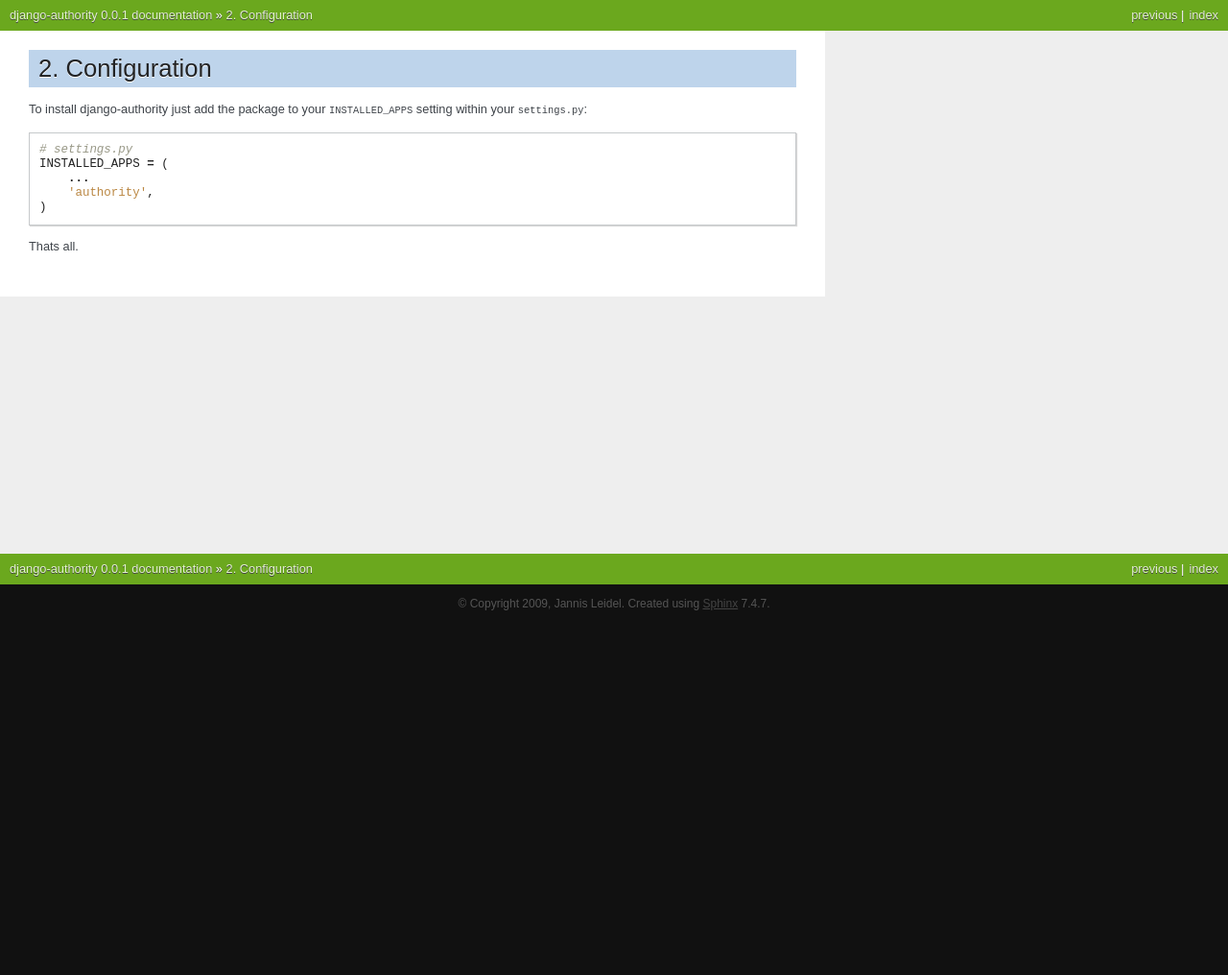
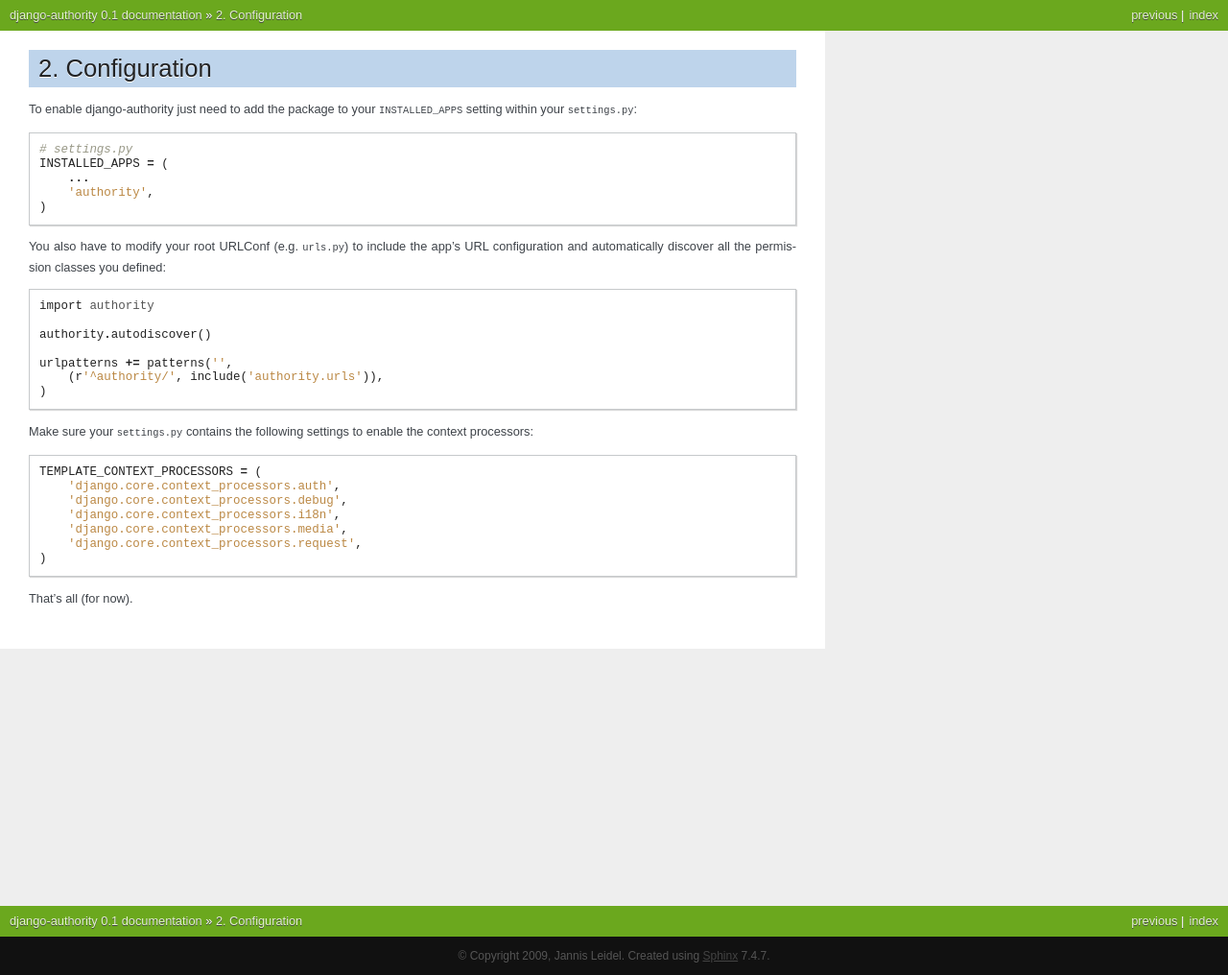
Before and after one commit to jazzband/django-authority, a Sphinx documentation site: the page built from docs/configuration.txt, in a window 1280 px wide. Shown: the whole page at 96% size. Built offline with Sphinx 7.4.7, drawn with Linux system fonts in a browser that asks for light colours; before the commit the page ends 900 px from its top, so only the background shows below that.

Commit message:
Some minor updates to the docs by bartTC, thanks

```diff
--- a/docs/conf.py
+++ b/docs/conf.py
@@ -45,9 +45,9 @@
 # built documents.
 #
 # The short X.Y version.
-version = '0.0.1'
+version = '0.1'
 # The full version, including alpha/beta/rc tags.
-release = '0.0.1'
+release = '0.1'
 
 # The language for content autogenerated by Sphinx. Refer to documentation
 # for a list of supported languages.
--- a/docs/configuration.txt
+++ b/docs/configuration.txt
@@ -4,8 +4,8 @@
 Configuration
 =============
 
-To install django-authority just add the package to your ``INSTALLED_APPS``
-setting within your ``settings.py``::
+To enable django-authority just need to add the package to your
+``INSTALLED_APPS`` setting within your ``settings.py``::
 
     # settings.py
     INSTALLED_APPS = (
@@ -13,4 +13,27 @@
         'authority',
     )
 
-Thats all.
+You also have to modify your root URLConf (e.g. ``urls.py``) to include the
+app's URL configuration and automatically discover all the permission
+classes you defined::
+
+    import authority
+
+    authority.autodiscover()
+
+    urlpatterns += patterns('',
+        (r'^authority/', include('authority.urls')),
+    )
+
+Make sure your ``settings.py`` contains the following settings to enable the
+context processors::
+
+    TEMPLATE_CONTEXT_PROCESSORS = (
+        'django.core.context_processors.auth',
+        'django.core.context_processors.debug',
+        'django.core.context_processors.i18n',
+        'django.core.context_processors.media',
+        'django.core.context_processors.request',
+    )
+
+That's all (for now).
--- a/setup.cfg
+++ b/setup.cfg
@@ -1,3 +1,6 @@
+[egg_info]
+tag_build = dev
+
 [build_sphinx]
 source-dir = docs/
 build-dir  = docs/build
```
Also changed, not shown: docs/installation.txt (+8 -8 lines), 1 other file.
